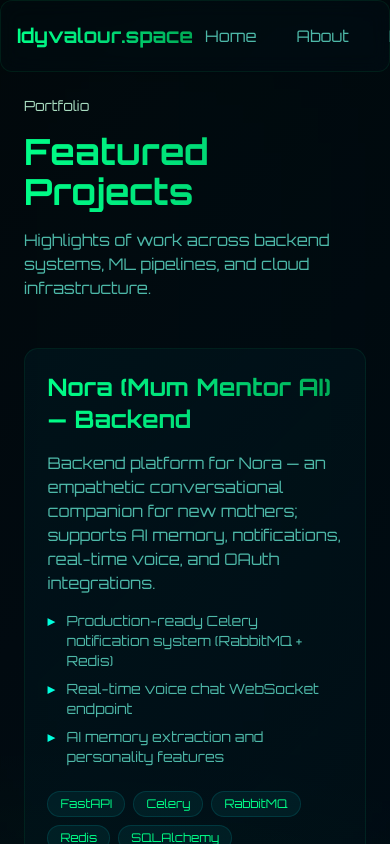
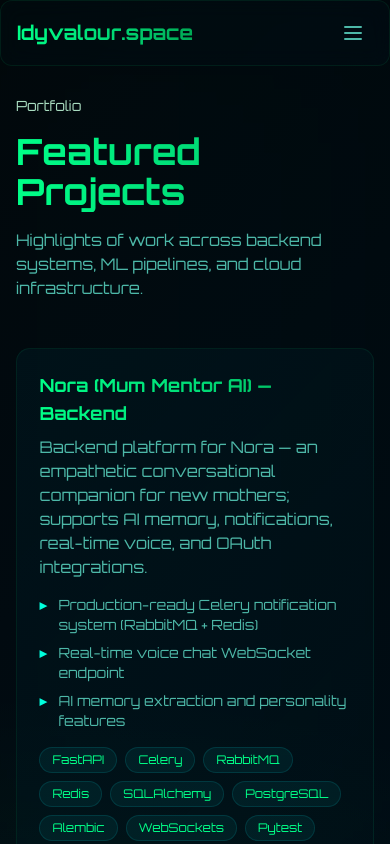
Before and after one commit to idyweb/portfolio, a Next.js app: page /projects in a window 390 px wide. Shown: the top 844 px of the page. Built offline with nearby package versions, Linux system fonts and the light colour scheme.

Commit message:
add responsive container

```diff
--- a/app/components/Navbar.tsx
+++ b/app/components/Navbar.tsx
@@ -1,6 +1,11 @@
+"use client";
+
 import Link from "next/link";
+import { useState } from "react";
 
 export default function Navbar() {
+  const [open, setOpen] = useState(false);
+
   return (
     <nav className="fixed top-0 w-full z-50">
       <div className="glass max-w-6xl mx-auto px-4 sm:px-8 py-3 flex justify-between items-center min-h-[64px]">
@@ -12,8 +17,8 @@ export default function Navbar() {
           Idyvalour.space
         </Link>
 
-        {/* Navigation Links */}
-        <div className="flex items-center gap-4">
+        {/* Desktop Navigation Links */}
+        <div className="hidden md:flex items-center gap-4">
           <Link
             href="/"
             className="px-3 py-2 text-[var(--muted)] hover:text-[var(--neo-1)] transition-colors rounded-lg hover:bg-[rgba(0,245,255,0.06)]"
@@ -48,7 +53,41 @@ export default function Navbar() {
             <button className="btn-neo">Contact</button>
           </Link>
         </div>
+
+        {/* Mobile hamburger */}
+        <div className="md:hidden flex items-center">
+          <button
+            aria-expanded={open}
+            aria-controls="mobile-menu"
+            onClick={() => setOpen(!open)}
+            className="p-2 rounded-md text-[var(--muted)] hover:text-[var(--neo-1)]"
+          >
+            <svg xmlns="http://www.w3.org/2000/svg" width="24" height="24" fill="none" viewBox="0 0 24 24" stroke="currentColor" className="w-6 h-6">
+              {open ? (
+                <path strokeLinecap="round" strokeLinejoin="round" strokeWidth={2} d="M6 18L18 6M6 6l12 12" />
+              ) : (
+                <path strokeLinecap="round" strokeLinejoin="round" strokeWidth={2} d="M4 6h16M4 12h16M4 18h16" />
+              )}
+            </svg>
+          </button>
+        </div>
       </div>
+
+      {/* Mobile menu panel */}
+      {open && (
+        <div id="mobile-menu" className="md:hidden glass mx-4 mt-2 p-4 rounded-lg">
+          <div className="flex flex-col gap-3">
+            <Link href="/" onClick={() => setOpen(false)} className="px-3 py-2 text-[var(--muted)] hover:text-[var(--neo-1)] rounded-lg">Home</Link>
+            <Link href="/about" onClick={() => setOpen(false)} className="px-3 py-2 text-[var(--muted)] hover:text-[var(--neo-1)] rounded-lg">About</Link>
+            <Link href="/experience" onClick={() => setOpen(false)} className="px-3 py-2 text-[var(--muted)] hover:text-[var(--neo-1)] rounded-lg">Experience</Link>
+            <Link href="/projects" onClick={() => setOpen(false)} className="px-3 py-2 text-[var(--muted)] hover:text-[var(--neo-1)] rounded-lg">Projects</Link>
+            <Link href="/skills" onClick={() => setOpen(false)} className="px-3 py-2 text-[var(--muted)] hover:text-[var(--neo-1)] rounded-lg">Skills</Link>
+            <Link href="/contact" onClick={() => setOpen(false)} className="mt-2">
+              <button className="btn-neo w-full">Contact</button>
+            </Link>
+          </div>
+        </div>
+      )}
     </nav>
   );
 }
--- a/app/components/ProjectCard.tsx
+++ b/app/components/ProjectCard.tsx
@@ -9,26 +9,24 @@ export default function ProjectCard({ project }: any) {
   const isExternal = !!project.liveUrl;
 
   return (
-    <motion.div
-      whileHover={{ y: -8 }}
-      transition={{ duration: 0.3 }}
-    >
+    <motion.div whileHover={{ y: -8 }} transition={{ duration: 0.3 }}>
       <Link href={href} target={isExternal ? "_blank" : undefined} rel={isExternal ? "noopener noreferrer" : undefined}>
-        <div className="card-neo cursor-pointer group h-full flex flex-col">
-          {/* Header */}
-          <div className="mb-4">
-            <h3 className="text-2xl font-bold text-gradient">
+        <div className="card-neo cursor-pointer group h-full flex flex-col md:flex-row gap-4">
+          {/* Content column */}
+          <div className="flex-1">
+            <div className="mb-2">
+              <h3 className="text-lg md:text-2xl font-bold text-gradient">
                 {project.title}
               </h3>
             </div>
 
             {/* Description */}
-          <p className="text-[var(--muted)] flex-grow mb-4">
+            <p className="text-[var(--muted)] mb-4">
               {project.description}
             </p>
 
             {/* Metrics */}
-          <div className="mb-6 space-y-2">
+            <div className="mb-4 space-y-2">
               {project.metrics.map((metric: string, i: number) => (
                 <p key={i} className="text-sm text-[var(--muted)] flex items-start gap-3">
                   <span className="text-[var(--neo-2)] font-bold">▸</span>
@@ -38,7 +36,7 @@ export default function ProjectCard({ project }: any) {
             </div>
 
             {/* Tech Stack */}
-          <div className="flex flex-wrap gap-2 mt-auto">
+            <div className="flex flex-wrap gap-2 mt-2">
               {project.stack.map((tech: string) => (
                 <span
                   key={tech}
@@ -48,15 +46,18 @@ export default function ProjectCard({ project }: any) {
                 </span>
               ))}
             </div>
+          </div>
 
-          {/* Arrow indicator - only show if there's a valid link */}
+          {/* CTA column - keeps CTA and compact spacing on wider screens */}
+          <div className="md:w-44 flex flex-col justify-between">
             {(project.liveUrl || project.slug) && (
-            <div className="mt-6 flex items-center text-[var(--neo-1)] font-semibold group-hover:gap-2 transition-all">
+              <div className="mt-4 md:mt-0 flex items-center text-[var(--neo-1)] font-semibold group-hover:gap-2 transition-all">
                 {project.liveUrl ? "View Live" : "View Project"}
                 <span className="ml-2 opacity-0 group-hover:opacity-100 transition-opacity">→</span>
               </div>
             )}
           </div>
+        </div>
       </Link>
     </motion.div>
   );
--- a/app/globals.css
+++ b/app/globals.css
@@ -130,9 +130,17 @@ body{
 }
 
 /* responsive headings */
-h1{font-size:2.6rem;margin:0}
-h2{font-size:1.8rem}
-@media(min-width:768px){h1{font-size:4rem}h2{font-size:2.6rem}}
+/* fluid typography using clamp for smoother scaling */
+:root{
+  --fs-1: clamp(2rem, 2.5vw + 1rem, 3.75rem); /* h1 */
+  --fs-2: clamp(1.25rem, 1.8vw + 0.8rem, 2.25rem); /* h2 */
+  --body-base: clamp(0.95rem, 0.6vw + 0.9rem, 1rem);
+}
+
+h1{font-size:var(--fs-1);margin:0}
+h2{font-size:var(--fs-2)}
+html,body{font-size:var(--body-base)}
+@media(min-width:768px){h1{line-height:1}h2{line-height:1.1}}
 
 
 
--- a/app/layout.tsx
+++ b/app/layout.tsx
@@ -21,8 +21,8 @@ export default function RootLayout({
         <div className="neo-bg fixed inset-0 -z-10" aria-hidden="true" />
         <Navbar />
         <main className="flex-grow">
-          <div className="max-w-6xl mx-auto px-6 sm:px-8 pt-24 pb-16 sm:pt-28 sm:pb-20">
-            {children}
+          <div className="container mx-auto px-4 sm:px-6 lg:px-8 pt-24 pb-16 sm:pt-28 sm:pb-20">
+            <div className="max-w-6xl mx-auto w-full">{children}</div>
           </div>
         </main>
         <Footer />
--- a/app/page.tsx
+++ b/app/page.tsx
@@ -36,17 +36,17 @@ export default function Home() {
               <div className="w-full lg:w-1/3">
                 <div className="card-neo">
                   <p className="text-sm text-muted-sm">Selected stats</p>
-                  <div className="mt-4 grid grid-cols-3 gap-4 text-center">
+                  <div className="mt-4 grid grid-cols-1 sm:grid-cols-3 gap-4 text-center">
                     <div className="overflow-hidden">
-                      <p className="text-lg font-bold neon">3+</p>
+                      <p className="text-lg md:text-xl font-bold neon">3+</p>
                       <p className="text-xs text-[var(--muted)]">Years</p>
                     </div>
                     <div className="overflow-hidden">
-                      <p className="text-lg font-bold neon">10+</p>
+                      <p className="text-lg md:text-xl font-bold neon">10+</p>
                       <p className="text-xs text-[var(--muted)]">Projects</p>
                     </div>
                     <div className="overflow-hidden">
-                      <p className="text-lg font-bold neon">100%</p>
+                      <p className="text-lg md:text-xl font-bold neon">100%</p>
                       <p className="text-xs text-[var(--muted)] leading-tight">Satisfaction</p>
                     </div>
                   </div>
```
Lines whose indentation alone changed are shown as unchanged.
